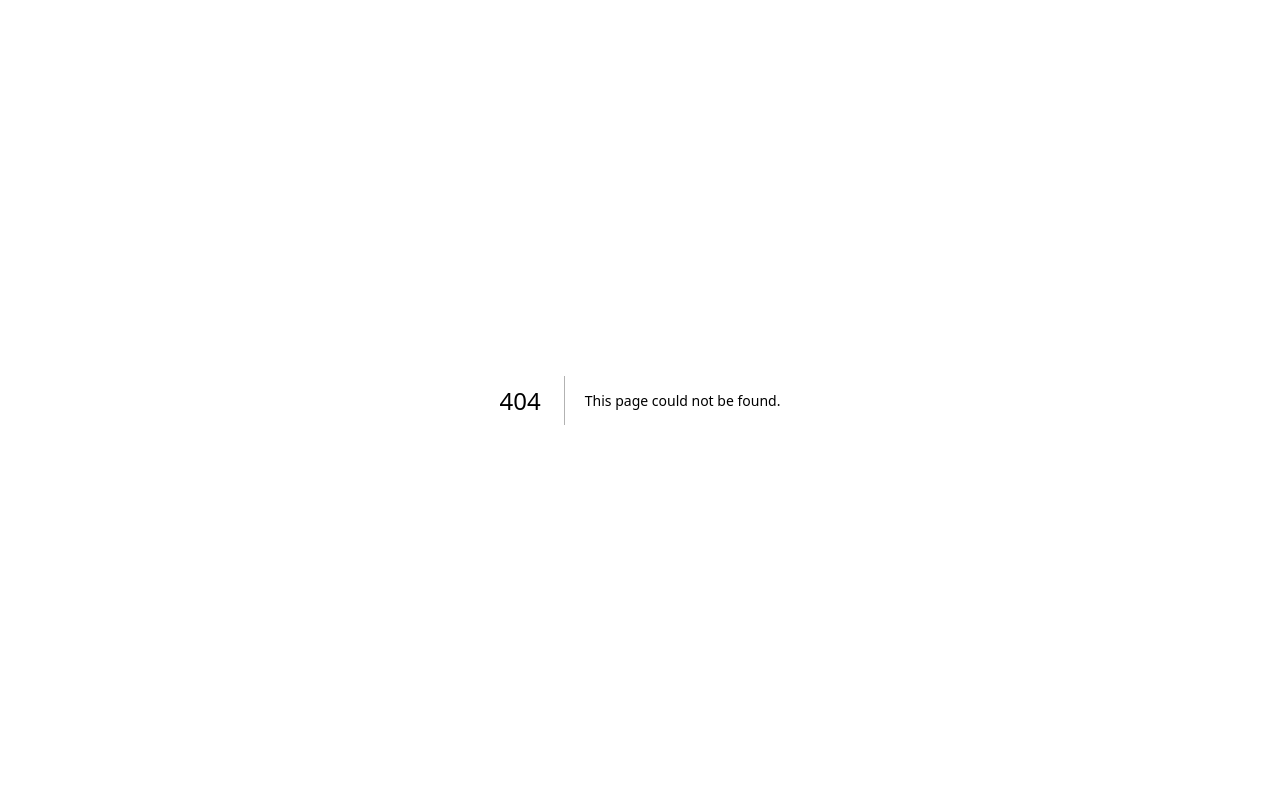
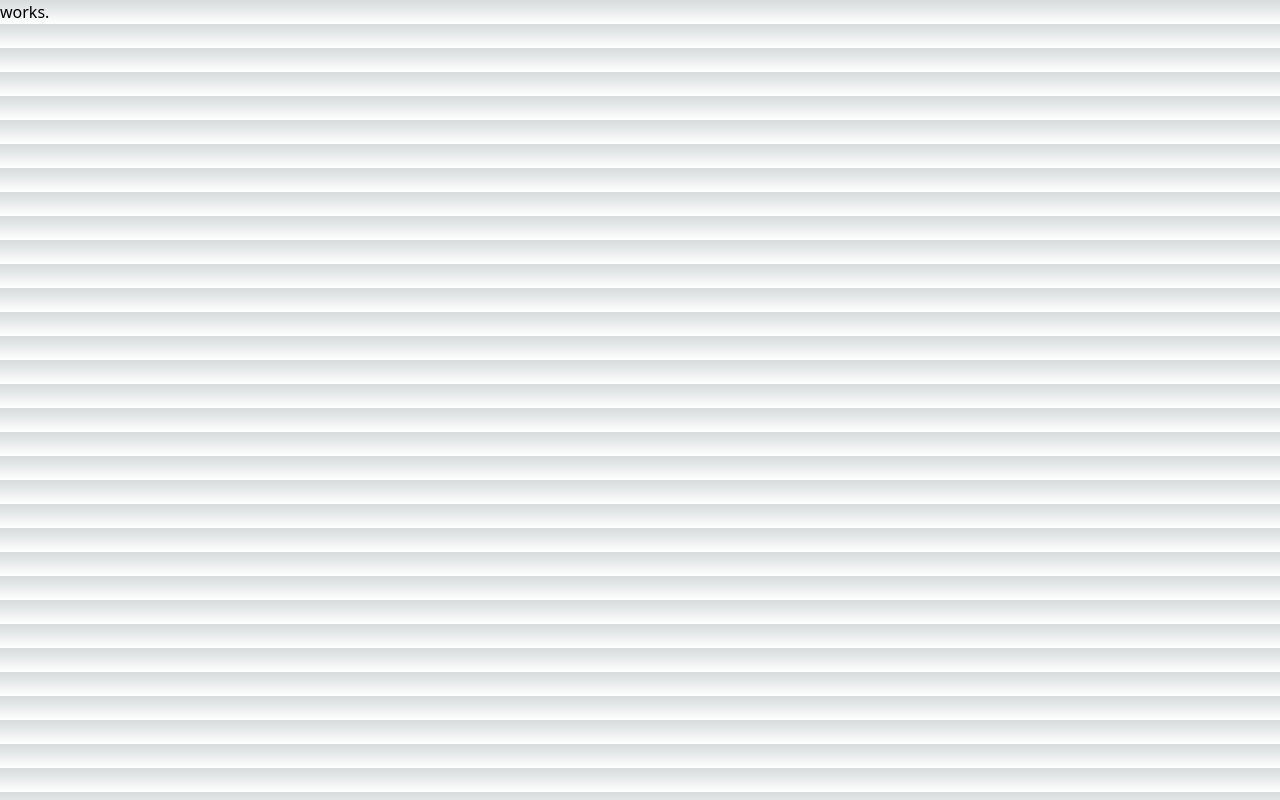
Before and after one commit to kiyoshion/portfolio-next, a Next.js app: page /works in a window 1280 px wide. Before the commit this address had no page. Built offline with nearby package versions, Linux system fonts and the light colour scheme.

Commit message:
Add works

```diff
--- /dev/null
+++ b/src/pages/works/index.jsx
@@ -0,0 +1,7 @@
+export default function WorkIndex() {
+  return (
+    <div>
+      works.
+    </div>
+  );
+}
```
